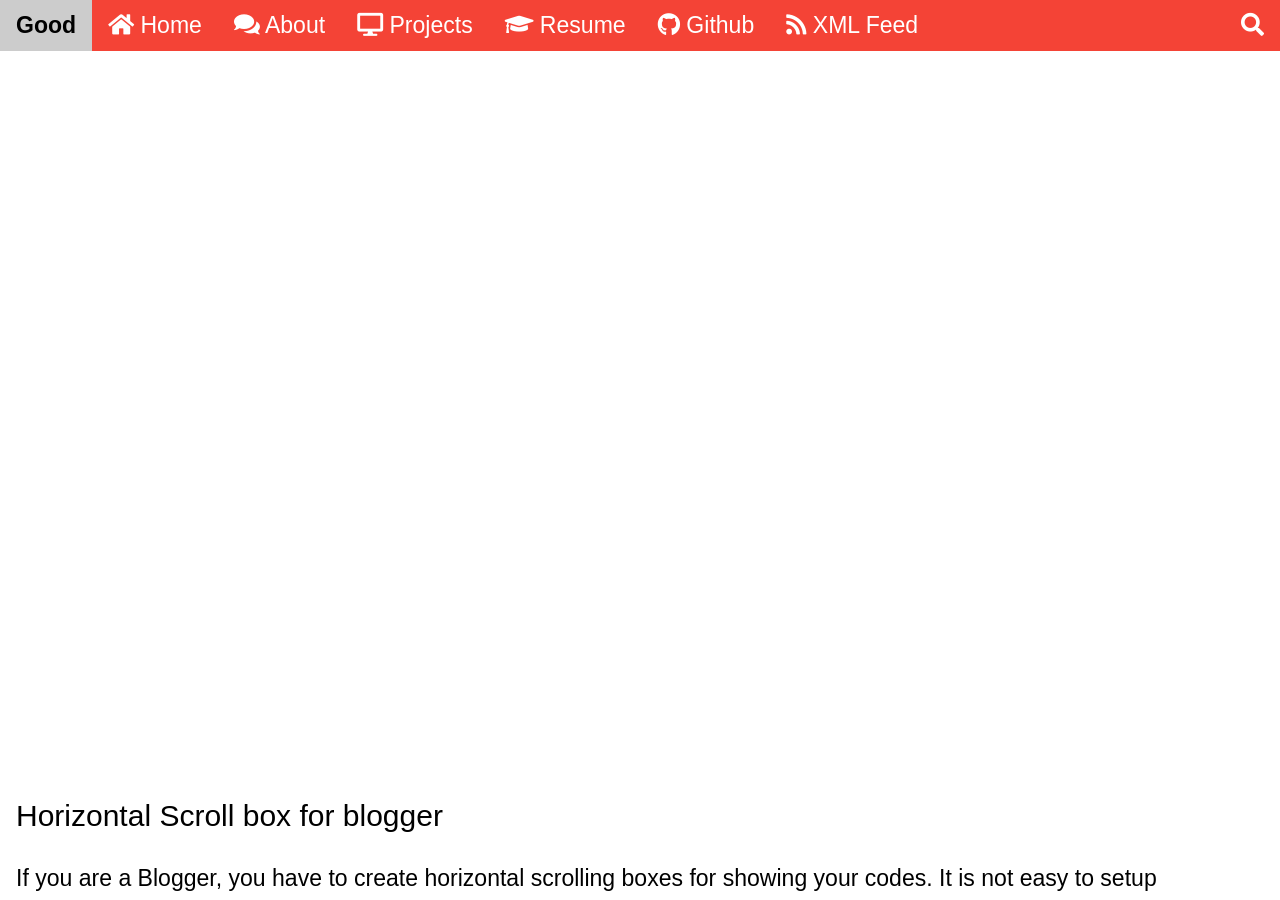
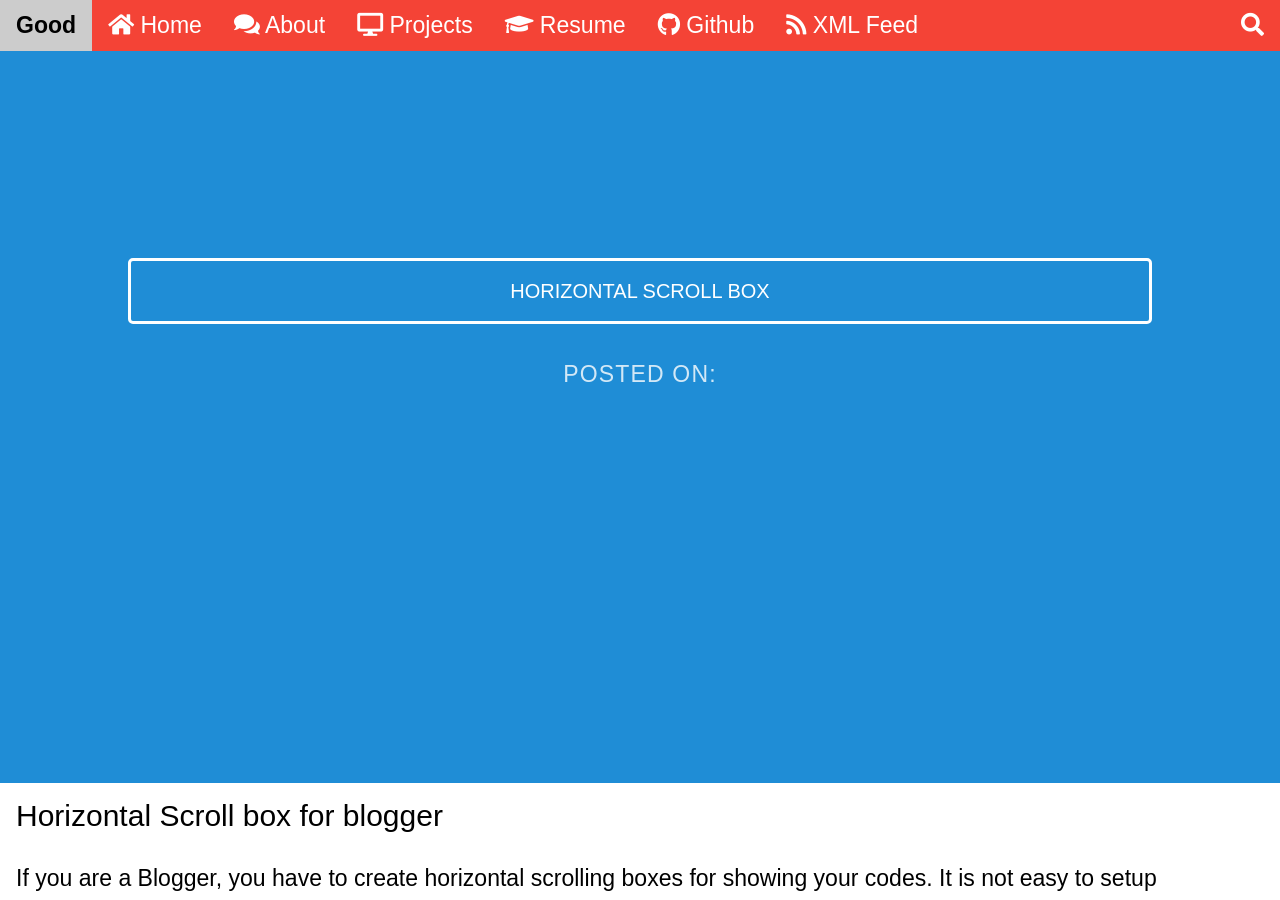
Before and after one commit to chipprogrammers/Good, a Jekyll site: the page built from _posts/2017-06-17-horizontal-scroll-box.md, in a window 1280 px wide and 900 px high. Built offline with Jekyll 4.4.1, drawn with Linux system fonts in a browser that asks for light colours; some web fonts are replaced; comment, search, counter and statistics services are not loaded.

Commit message:
Update main_unminified.css

```diff
--- a/assets/css/main_unminified.css
+++ b/assets/css/main_unminified.css
@@ -228,6 +228,10 @@ pre code{padding:0;font-size:inherit;color:inherit;white-space:pre-wrap;backgrou
     top: 0;
     left: 0;
     position: fixed !important;
+    background: #1f8dd6;
+    background-image:url({{ site.url }}{{ site.baseurl }}{{ page.img }});
+    background-repeat: no-repeat;
+    background-size: auto;
 }
 .splash {
     /* absolute center .splash within .splash-container */
```
